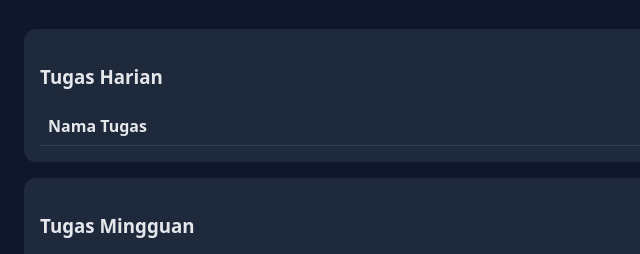
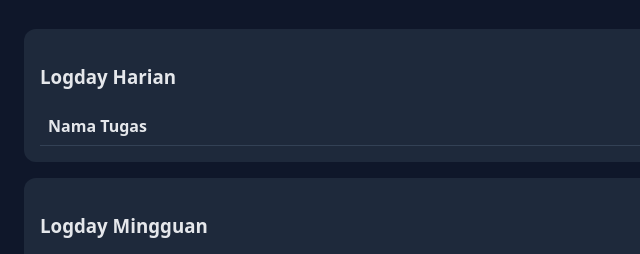
Before and after one commit to wahyuputraramadhan21/LogDay-RH, a plain HTML site: page index.html in a window 1280 px wide. Shown: the part 131-385 px from the top of the page, 0-640 px from the left. Drawn offline with nearby package versions, Linux system fonts and the light colour scheme.

Commit message:
Rename task sections in index.html
Updated task section titles from 'Tugas Harian' and 'Tugas Mingguan' to 'Logday Harian' and 'Logday Mingguan'.

```diff
--- a/index.html
+++ b/index.html
@@ -44,7 +44,7 @@
 
   <!-- TUGAS HARIAN -->
   <section class="card">
-    <h3>Tugas Harian</h3>
+    <h3>Logday Harian</h3>
 
     <div class="table-wrapper">
       <table id="dailyTable">
@@ -62,7 +62,7 @@
   </section>
 
 <section class="card">
-  <h3>Tugas Mingguan</h3>
+  <h3>Logday Mingguan</h3>
 
   <div class="table-wrapper">
     <table class="weekly-grid">
```
